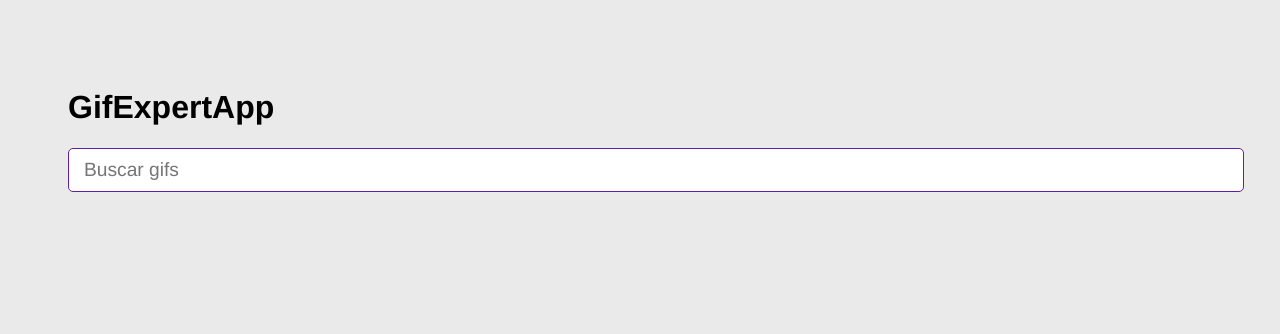
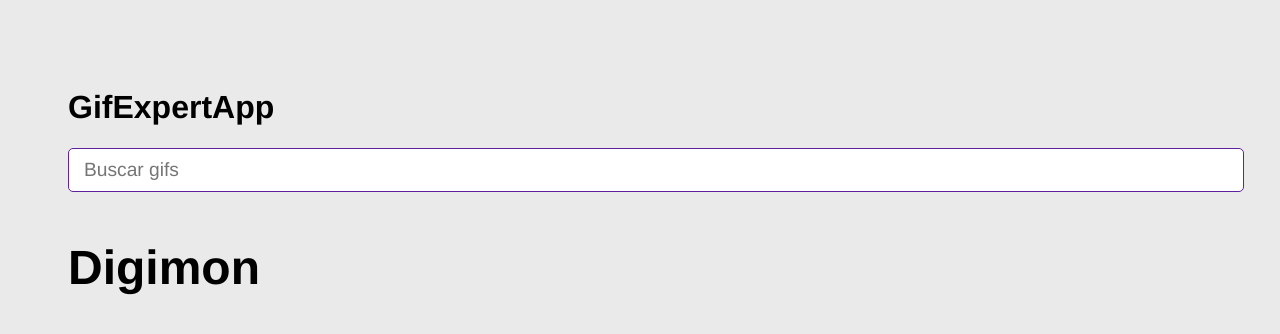
Before and after one commit to Matibias/gif-app, a React (Vite) app: page / in a window 1280 px wide. Shown: the top 334 px of the page. Built offline with nearby package versions, Linux system fonts and the light colour scheme; no server answers.

Commit message:
Add GifGrid and getGifs

```diff
--- a/src/GifExpertApp.jsx
+++ b/src/GifExpertApp.jsx
@@ -1,15 +1,15 @@
 import React, { useState } from "react";
 import { AddCategory } from "./components/AddCategory";
+import { GifGrid } from "./components/GifGrid";
 
 export const GifExpertApp = () => {
-  const [categories, setCategories] = useState([]);
+  const [categories, setCategories] = useState(["Digimon"]);
 
   const handleAddCategory = (newCategory) => {
+    if (categories.includes(newCategory)) return;
 
-    if(categories.includes(newCategory)) return;
-
-    setCategories([ newCategory, ...categories ])
-  }
+    setCategories([newCategory, ...categories]);
+  };
 
   return (
     <>
@@ -18,15 +18,17 @@
       <AddCategory
         // setCategories={ setCategories }
         onNewCategory={handleAddCategory}
-        />
+      />
 
-      <ul>
-        {
-        categories.map( category => {
-          return <li key={category}>{category}</li>;
-        })
-        }
-      </ul>
+      {
+        categories.map((category) => (
+          <GifGrid
+            key={category}
+            category={category}
+          />
+        ))
+      }
+
     </>
   );
 };
--- /dev/null
+++ b/src/components/GifGrid.jsx
@@ -0,0 +1,17 @@
+import { useEffect } from "react";
+import { getGifs } from "../helpers/getGifs"
+
+
+export const GifGrid = ({ category}) => {
+
+  useEffect(() => {
+    getGifs(category);
+
+  }, [])
+
+  return (
+    <>
+      <h3>{category}</h3>
+    </>
+  )
+}
--- /dev/null
+++ b/src/helpers/getGifs.js
@@ -0,0 +1,15 @@
+export const getGifs = async(category) => {
+
+  const url = `https://api.giphy.com/v1/gifs/search?api_key=CCsvh6SRXy9lcKlNCYLaM2vQznsmZi4N&q=${category}&limit=10`
+  const resp = await fetch(url);
+  const { data } = await resp.json();
+
+  const gifs = data.map( img => ({
+    id: img.id,
+    title: img.title,
+    url: img.images.downsized_medium.url
+  }));
+
+  console.log(gifs);
+  return gifs;
+}
```
